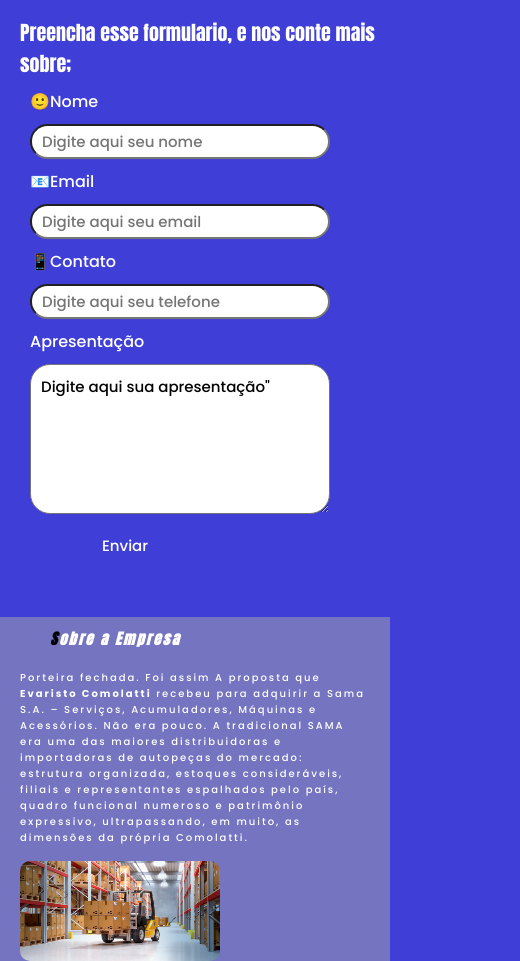
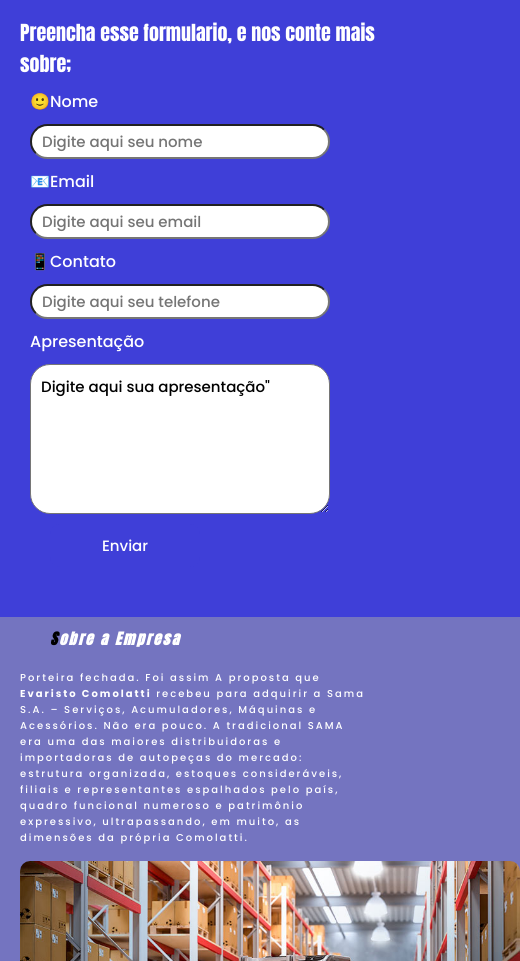
Before and after one commit to devjunior30/formulario-responsivo, a plain HTML site: page index.html in a window 390 px wide. Shown: the part 139-1100 px from the top of the page, 520 px wide, since content can reach past the window. Drawn offline with Linux system fonts and the light colour scheme.

Commit message:
mudando site na parte @media na tag #img

```diff
--- a/style.css
+++ b/style.css
@@ -287,8 +287,8 @@ h4::before {
 
     #img {
         display: inline-block;
-        width: 200px;
-        height: 100px;
+        width: 500px;
+        height: auto;
         margin-left: 20px;
     }
 
```
